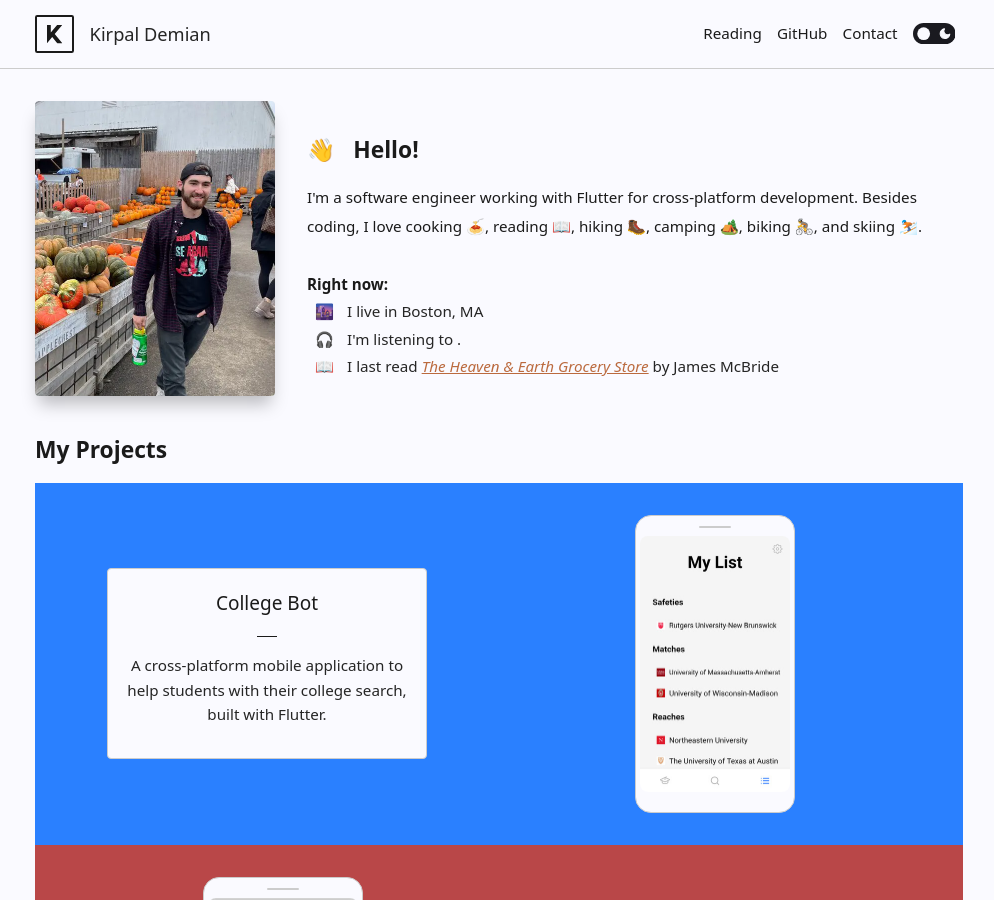
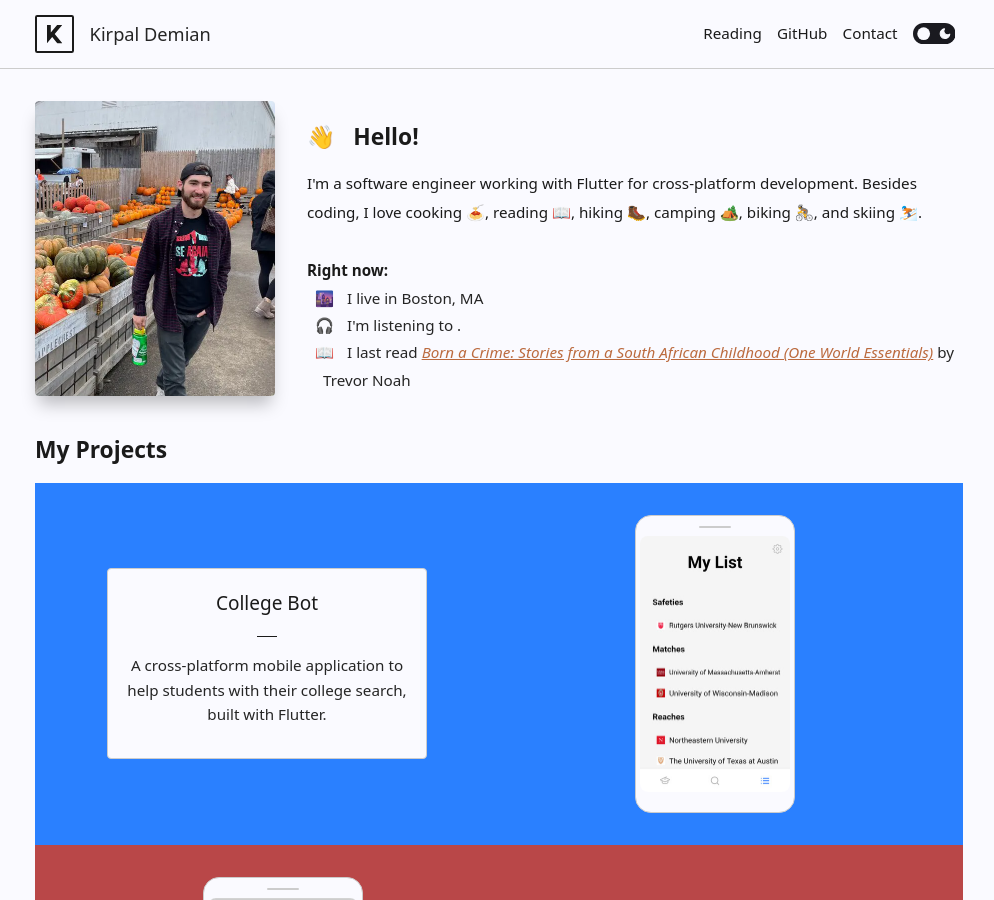
Before and after one commit to Kirpal/kirpal, a Jekyll site: the page built from index.html, in a window 1280 px wide and 900 px high. Shown: the whole window, without its empty margins (141-1135 px from the left). Built offline with Jekyll 4.4.1, drawn with Linux system fonts in a browser that asks for light colours.

Commit message:
Update reading log

```diff
--- a/_data/reading.yml
+++ b/_data/reading.yml
@@ -1,3 +1,11 @@
+- title: 'Born a Crime: Stories from a South African Childhood (One World Essentials)'
+  author: Trevor Noah
+  isbn: ''
+  status: read
+  date_finished: 2026/04/15
+  rating: '3'
+  goodreads_id: '31948742'
+
 - title: The Heaven & Earth Grocery Store
   author: James   McBride
   isbn: 0593422961
```
